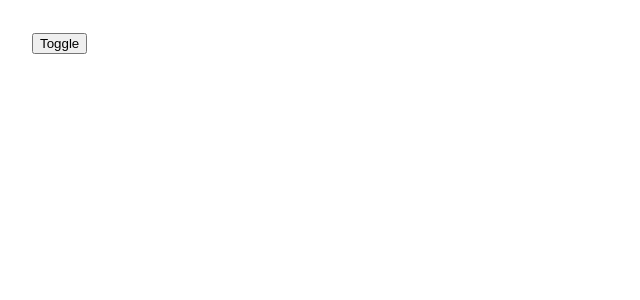
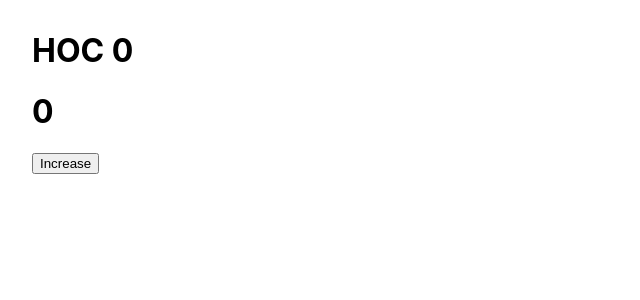
Before and after one commit to zakushi2002/proficient-in-using-proficient-in-using-reactjs, a React (Create React App) app in the folder tiktok/: page / in a window 1280 px wide. Shown: the top 300 px of the page, without its empty margins (0-640 px from the left). Built offline with nearby package versions, Linux system fonts and the light colour scheme.

Commit message:
React.memo HOC

```diff
--- a/tiktok/src/App.js
+++ b/tiktok/src/App.js
@@ -1,13 +1,23 @@
 import { useState } from "react";
 import Content from "./Content";
 
+// 1. memo() => Higher Order Component (HOC)
+// 2. useCallBack()
+
+// Hooks
+// HOC
+// Render Props
+
 function App() {
-    const [show, setShow] = useState(false);
-    const showContent = () => setShow(!show);
+    const [count, setCount] = useState(0);
+    const increase = () => {
+        setCount((preData) => preData + 1);
+    };
     return (
-        <div className="App" style={{ padding: 32 }}>
-            <button onClick={showContent}>Toggle</button>
-            {show && <Content />}
+        <div className="App" style={{ padding: `10px 32px` }}>
+            <Content count={count} />
+            <h1>{count}</h1>
+            <button onClick={increase}>Increase</button>
         </div>
     );
 }
--- a/tiktok/src/Content.js
+++ b/tiktok/src/Content.js
@@ -1,42 +1,11 @@
-import { useRef, useState, useEffect } from "react";
-
-function Content() {
-    const [count, setCount] = useState(60);
-    let timerId = useRef();
-    const preCount = useRef();
-    const h1Ref = useRef();
-
-    useEffect(() => {
-        preCount.current = count;
-    }, [count]);
-
-    const handleStart = () => {
-        timerId.current = setInterval(() => {
-            setCount((preData) => preData - 1);
-        }, 1000);
-        console.log(`====> Start Timer ${timerId.current}`);
-    };
-    const handleStop = () => {
-        clearInterval(timerId.current);
-        console.log(`====> Stop Timer ${timerId.current}`);
-    };
-
-    console.log(
-        `====> Render: count - ${count} & preCount - ${preCount.current}`
-    );
-
-    useEffect(() => {
-        const rect = h1Ref.current.getBoundingClientRect();
-        console.log(rect);
-    }, [count]);
-
+import { memo } from "react";
+function Content({ count }) {
+    console.log("Content");
     return (
         <div>
-            <h1 ref={h1Ref}>{count}</h1>
-            <button onClick={handleStart}>Run</button>
-            <button onClick={handleStop}>Stop</button>
+            <h1>HOC {count}</h1>
         </div>
     );
 }
 
-export default Content;
+export default memo(Content);
```
